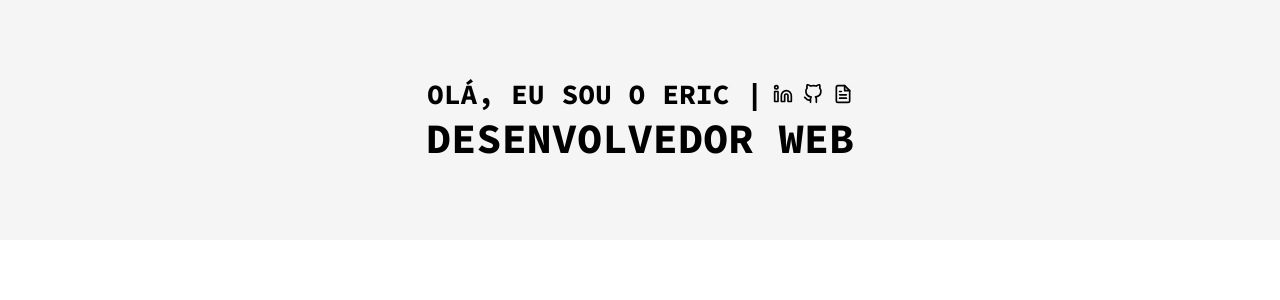
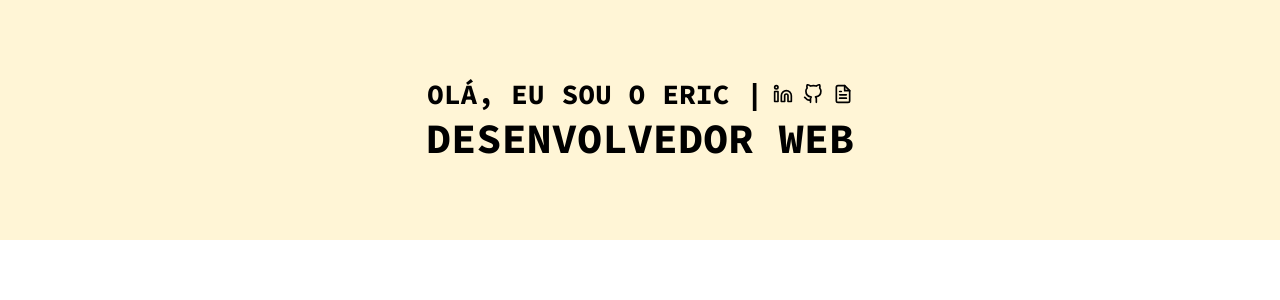
Before and after one commit to EricOliveiras/portfolio, a React (Vite) app: page / in a window 1280 px wide. Shown: the top 300 px of the page. Built offline with nearby package versions, Linux system fonts and the light colour scheme.

Commit message:
style: modify background color banner

```diff
--- a/src/components/Banner/style.css
+++ b/src/components/Banner/style.css
@@ -1,5 +1,5 @@
 .banner {
-	background: rgb(245,245,245);
+	background-color: #fff5d6;
 	display: flex;
 	flex-direction: column;
 	justify-content: center;
```
